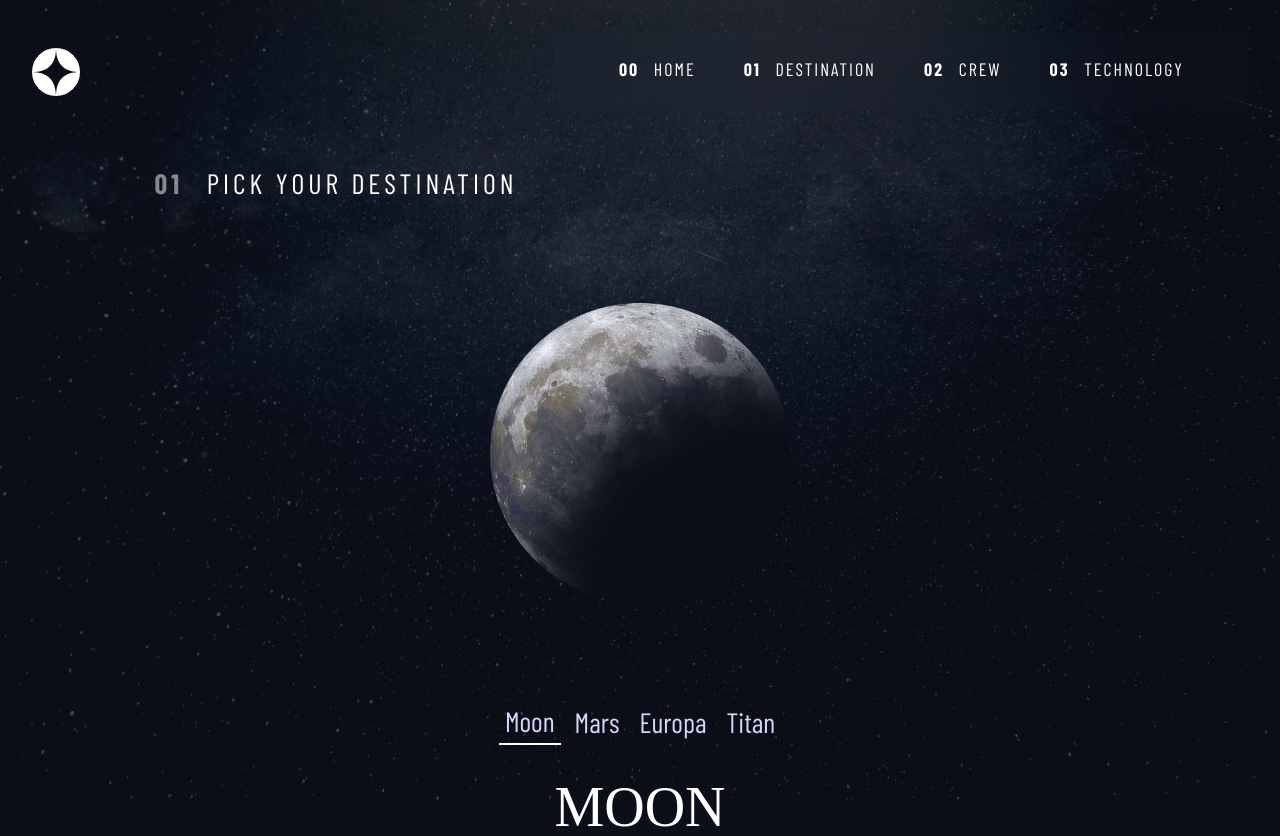
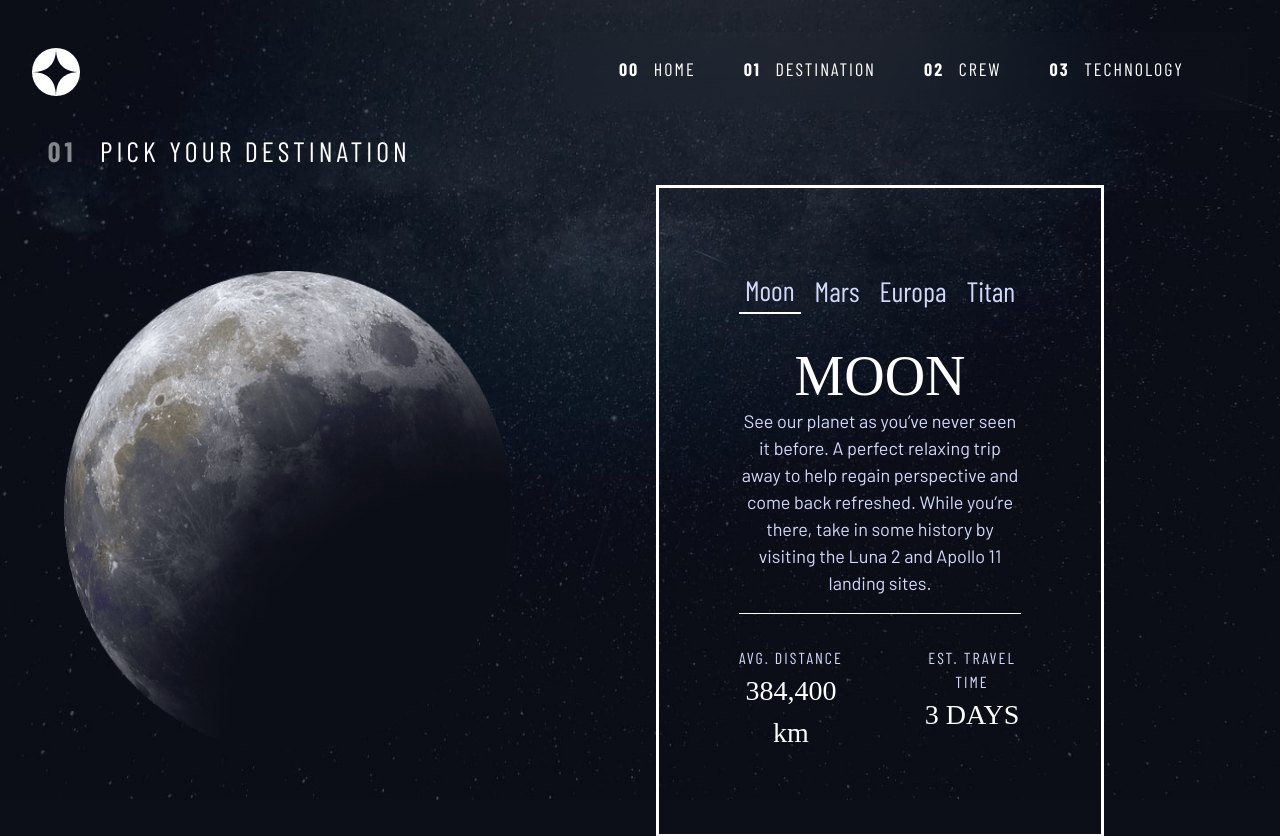
Before and after one commit to m00se01/Frontend-Practice, a React (Vite) app in the folder space-travel-site/SpaceTravelSite/: page /destination in a window 1280 px wide. Shown: the top 836 px of the page. Built offline with nearby package versions, Linux system fonts and the light colour scheme; a web font is replaced by a local one.

Commit message:
finished desktop styling for destination page

```diff
--- a/space-travel-site/SpaceTravelSite/src/components/DestinationDetails.jsx
+++ b/space-travel-site/SpaceTravelSite/src/components/DestinationDetails.jsx
@@ -21,14 +21,14 @@ function DestinationDetails() {
   // console.log("destination page: ", destinations[0]);
 
   return (
-    <div className="destinations-wrapper">
+    <div className="destinations-wrapper ">
       <h1 className="uppercase ff-sans-cond letter-spacing-2 text-white fs-500 ">
         <span className="number-span letter-spacing-2">01</span> Pick your
         destination
       </h1>
 
-      <div className="destination-content">
-        <div className="destination-img ">
+      <div className="destination-content ">
+        <div className="destination-img  ">
           <source
             srcSet={destinations[currDestination].images.webp}
             type="image/webp"
@@ -39,6 +39,7 @@ function DestinationDetails() {
           />
         </div>
 
+        <div className="border destination-info">
           <ul className="destination-tabs uppercase fs-500 ff-sans-cond letter-spacing-1">
             <li className={currDestination === 0 ? "active-tab" : ""}>
               <button onClick={() => changeDestination("moon")}>Moon</button>
@@ -47,14 +48,16 @@ function DestinationDetails() {
               <button onClick={() => changeDestination("mars")}>Mars</button>
             </li>
             <li className={currDestination === 2 ? "active-tab" : ""}>
-            <button onClick={() => changeDestination("europa")}>Europa</button>
+              <button onClick={() => changeDestination("europa")}>
+                Europa
+              </button>
             </li>
             <li className={currDestination === 3 ? "active-tab" : ""}>
               <button onClick={() => changeDestination("titan")}>Titan</button>
             </li>
           </ul>
 
-        <div className="destination-info">
+          <div className="destination-details">
             <div className="planet-description">
               <h2 className="fs-700 ff-serif uppercase">
                 {destinations[currDestination].name}
@@ -87,6 +90,7 @@ function DestinationDetails() {
           </div>
         </div>
       </div>
+    </div>
   );
 }
 
--- a/space-travel-site/SpaceTravelSite/src/styles/destination.css
+++ b/space-travel-site/SpaceTravelSite/src/styles/destination.css
@@ -2,7 +2,6 @@
   display: grid;
   grid-template-rows: 0.1fr 1fr;
   background-size: cover;
-  background-position: center left;
   margin: 0 auto;
 }
 
@@ -29,7 +28,7 @@
   border-bottom: 2px solid hsl(var(--clr-white));
 }
 
-.destination-info {
+.destination-details {
   padding: 1rem;
   text-align: center;
   margin: 0 auto;
@@ -37,6 +36,9 @@
 
 .destination-img {
   margin: 1rem;
+  display: flex;
+  justify-content: center;
+  align-items: center;
 }
 
 .destinations-wrapper {
@@ -106,6 +108,8 @@
 @media (min-width: 48rem) {
   .destinations-page {
     background-image: url("../assets/destination/background-destination-tablet.jpg");
+    background-position: center;
+    background-size: cover;
   }
 
   .destinations-wrapper {
@@ -137,7 +141,7 @@
     min-height: 800px;
   }
 
-  .destination-info {
+  .destination-details {
     display: flex;
     flex-direction: column;
     justify-content: center;
@@ -158,8 +162,27 @@
 
   .destinations-wrapper {
     display: grid;
-    grid-template-columns: repeat(8, 1fr);
-    grid-template-rows: 0.5fr 5fr;
+    grid-template-columns: repeat(12, 1fr);
+    grid-template-rows: 10% 1fr;
+  }
+
+  .destination-content {
+    grid-row: 1/3;
+    grid-column: 2/ 12;
+    display: grid;
+    grid-template-columns: minmax(30rem, 1fr) 2fr;
+    place-content: center;
     place-items: center;
+    max-height: 100vh;
+  }
+
+  .destination-img img {
+    width: 30rem;
+    height: 30rem;
+  }
+
+  .destination-info {
+    margin: 0 8rem;
+    padding: 4rem;
   }
 }
--- a/space-travel-site/SpaceTravelSite/src/styles/navbar.css
+++ b/space-travel-site/SpaceTravelSite/src/styles/navbar.css
@@ -5,7 +5,7 @@
   justify-content: space-between;
   margin: 0 auto;
   position: relative;
-  padding: 2rem;
+  padding: 2rem 2rem 0px 2rem;
 }
 
 .underline-indicators {
```
Lines whose indentation alone changed are shown as unchanged.
